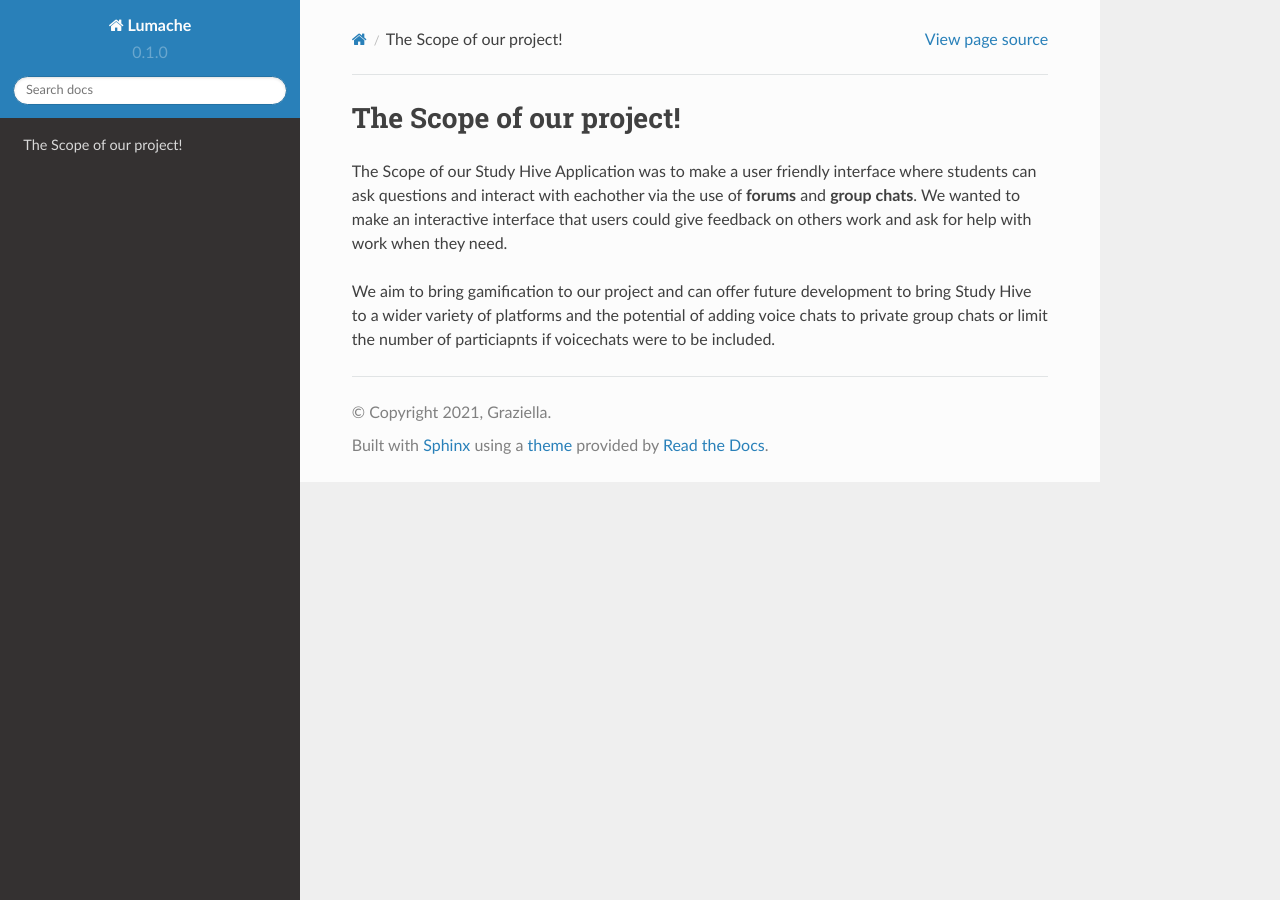
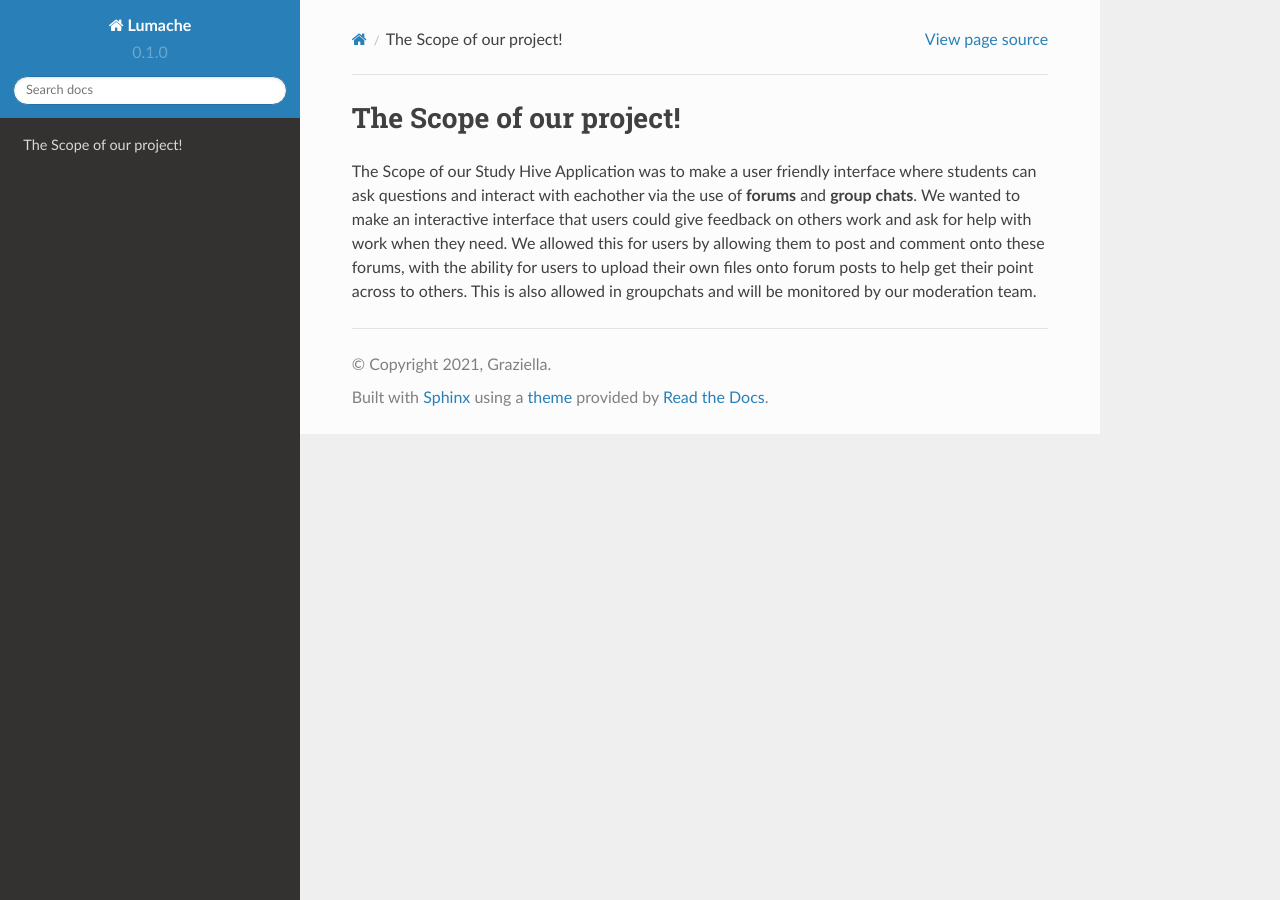
Before and after one commit to Harry-Howard/readthedocs, a Sphinx documentation site: the page built from docs/source/Scope.rst, in a window 1280 px wide. Built offline with Sphinx 7.4.7 and the Read the Docs theme 2.0.0, drawn with Linux system fonts in a browser that asks for light colours.

Commit message:
Update Scope.rst

```diff
--- a/docs/source/Scope.rst
+++ b/docs/source/Scope.rst
@@ -1,7 +1,4 @@
 The Scope of our project!
 ===================================
 
-The Scope of our Study Hive Application was to make a user friendly interface where students can ask questions and interact with eachother via the use of **forums** and **group chats**. We wanted to make an interactive interface that users could give feedback on others work and ask for help with work when they need.
-
-
-We aim to bring gamification to our project and can offer future development to bring Study Hive to a wider variety of platforms and the potential of adding voice chats to private group chats or limit the number of particiapnts if voicechats were to be included.
+The Scope of our Study Hive Application was to make a user friendly interface where students can ask questions and interact with eachother via the use of **forums** and **group chats**. We wanted to make an interactive interface that users could give feedback on others work and ask for help with work when they need. We allowed this for users by allowing them to post and comment onto these forums, with the ability for users to upload their own files onto forum posts to help get their point across to others. This is also allowed in groupchats and will be monitored by our moderation team.
```
